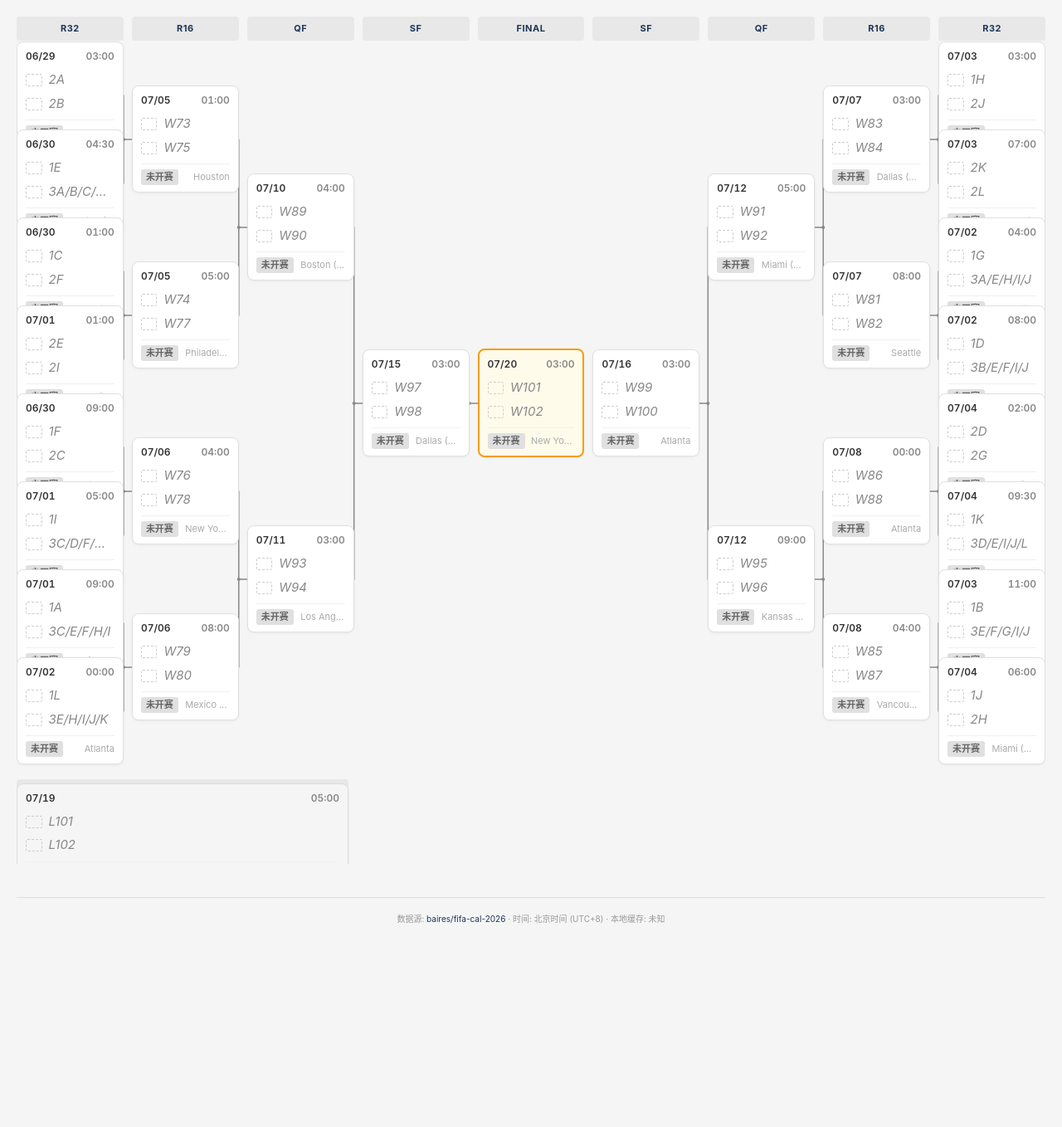
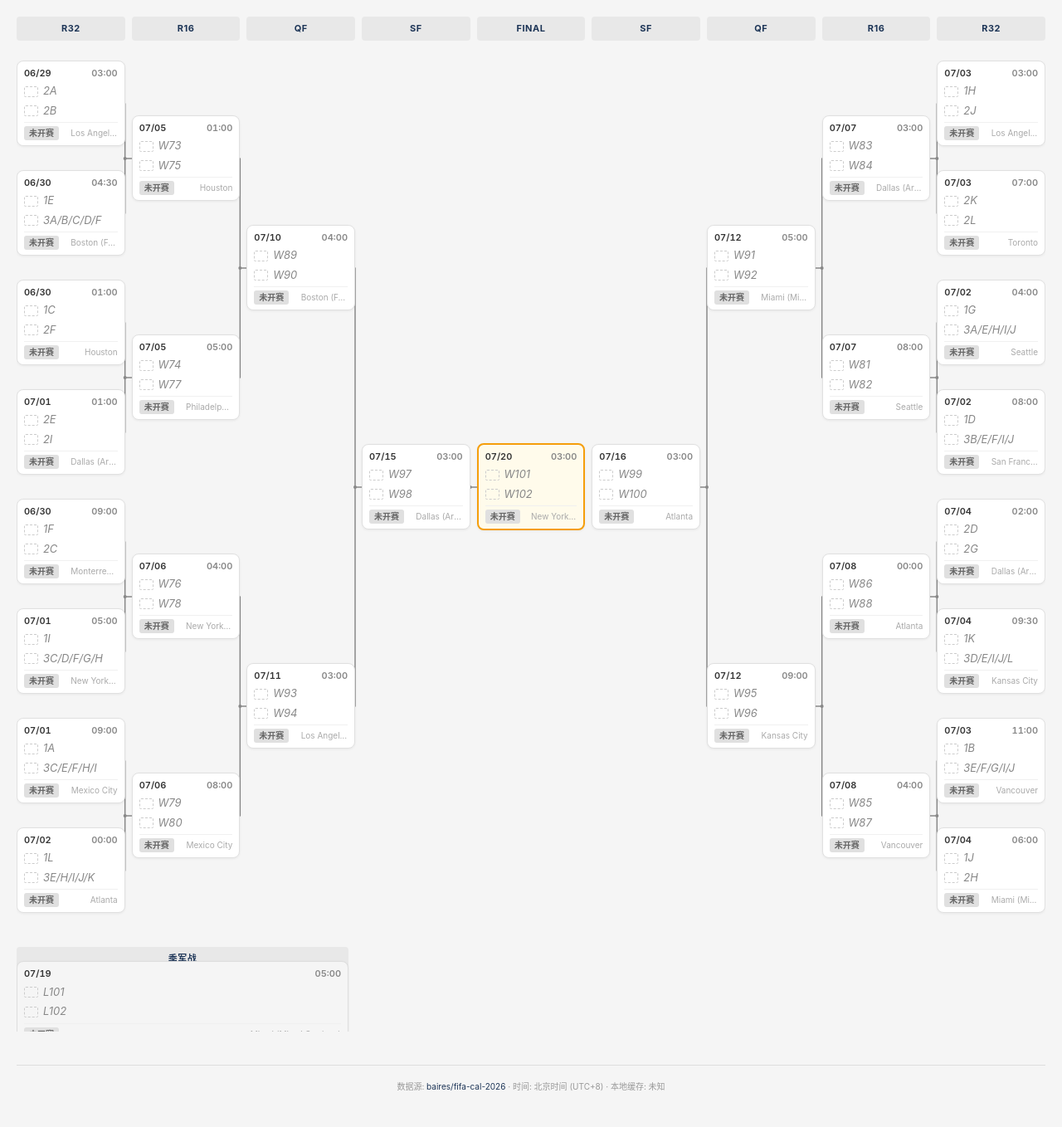
Before and after one commit to tjqiulu/2026worldCupCoverage, a Flask app: page / in a window 1280 px wide. Shown: the part 156-1514 px from the top of the page at 83% size. Before the commit the page ends 1268 px from the top, so only its background shows below. Run offline with Flask 3, Linux system fonts and the light colour scheme; data that the repository does not hold is empty.

Commit message:
fix(plan-034):彻底修滚动条 + 卡片重叠
用户反馈 Plan 033 部分修复未生效, 真正 root cause:
  - .bracket-mirror-wrapper 有 min-width: 950px (Plan 005/008 早期遗留)
    这个 wrapper 的 min-width 覆盖了 .bracket-mirror 的 min-width: 0
  - grid row 100px 还是不够, 卡片实际高度 100+px (padding + 内容)

修复:
  - src/static/css/main.css: .bracket-mirror-wrapper min-width 950→0,
    + width: 100%, grid row 100→120px, gap 6→12px, 卡片 max-height: 110px
  - src/static/sw.js: CACHE_VERSION v7→v8 触发新 CSS 即时生效

新增 testcase (4 case in TestBracketCssDimensions):
  - test_bracket_mirror_grid_row_height_defined (≥110px)
  - test_bracket_mirror_min_width_is_zero (检查 ALL 4 selector)
  - test_bracket_card_max_height_defined (≤row)
  - test_bracket_wrapper_overflow_x

关键: 第一版 test 只检查 .bracket-mirror, 漏了 .bracket-mirror-wrapper
修正 test 后才暴露真正的 root cause.

验证:
  - 304/304 pytest 通过
  - Flask 端口 8766 跑新代码

🤖 Generated with Claude Code

Co-Authored-By: Claude <noreply@anthropic.com>

```diff
--- a/src/static/css/main.css
+++ b/src/static/css/main.css
@@ -484,8 +484,8 @@ footer a:hover {
 
 .bracket-mirror-wrapper {
     position: relative;
-    min-width: 950px;
-
+    min-width: 0;
+    width: 100%;
 }
 
 .bracket-lines {
@@ -518,8 +518,8 @@ footer a:hover {
 
 .bracket-labels-mirror {
     display: grid;
-    grid-template-columns: repeat(9, minmax(110px, 1fr));
-    gap: 0 10px;
+    grid-template-columns: repeat(9, minmax(100px, 1fr));
+    gap: 0 8px;
     padding: 0 0 8px;
     min-width: 0;
 }
@@ -538,9 +538,9 @@ footer a:hover {
 
 .bracket-mirror {
     display: grid;
-    grid-template-columns: repeat(9, minmax(110px, 1fr));
-    grid-template-rows: repeat(8, 100px);
-    gap: 6px 10px;
+    grid-template-columns: repeat(9, minmax(100px, 1fr));
+    grid-template-rows: repeat(8, 120px);
+    gap: 12px 8px;
     min-width: 0;
     padding: 8px 0;
     position: relative;
@@ -551,14 +551,15 @@ footer a:hover {
     background: white;
     border: 1px solid #e0e0e0;
     border-radius: 8px;
-    padding: 8px 10px;
+    padding: 6px 8px;
     display: flex;
     flex-direction: column;
     justify-content: flex-start;
-    font-size: 13px;
+    font-size: 12px;
     box-shadow: 0 1px 3px rgba(0, 0, 0, 0.06);
     align-self: center;
-    min-height: 88px;
+    min-height: 0;
+    max-height: 110px;
     overflow: hidden;
     transition: box-shadow 0.15s, transform 0.15s;
 }
@@ -603,8 +604,8 @@ footer a:hover {
     display: flex;
     justify-content: space-between;
     align-items: baseline;
-    margin-bottom: 8px;
-    font-size: 12px;
+    margin-bottom: 4px;
+    font-size: 11px;
     color: #555;
     font-weight: 600;
     font-variant-numeric: tabular-nums;
@@ -622,17 +623,17 @@ footer a:hover {
 .bracket-card .bc-rows {
     display: flex;
     flex-direction: column;
-    gap: 6px;
+    gap: 4px;
     flex: 1;
-    margin-bottom: 8px;
+    margin-bottom: 4px;
 }
 
 .bracket-card .bc-team-row {
     display: flex;
     align-items: center;
-    gap: 8px;
+    gap: 6px;
     min-width: 0;
-    font-size: 15px;
+    font-size: 13px;
     font-weight: 600;
     color: #222;
 }
@@ -677,10 +678,10 @@ footer a:hover {
     display: flex;
     justify-content: space-between;
     align-items: center;
-    font-size: 11px;
+    font-size: 10px;
     color: #888;
     border-top: 1px solid #f0f0f0;
-    padding-top: 6px;
+    padding-top: 4px;
     min-height: 0;
 }
 
--- a/src/static/sw.js
+++ b/src/static/sw.js
@@ -1,7 +1,7 @@
 // 2026 World Cup Coverage - Service Worker
-// Plan 032: network-first for ALL same-origin requests (no stale code).
+// Plan 032/034: network-first for ALL same-origin requests (no stale code).
 // /api/* still bypasses cache entirely. CDN stale-while-revalidate.
-const CACHE_VERSION = 'wc2026-v7';
+const CACHE_VERSION = 'wc2026-v8';
 const CACHE_NAME = `${CACHE_VERSION}-shell`;
 const SHELL_URLS = [
     '/',
```
Also changed, not shown: tests/test_frontend_init.py (+58 -0 lines), 1 other file.
